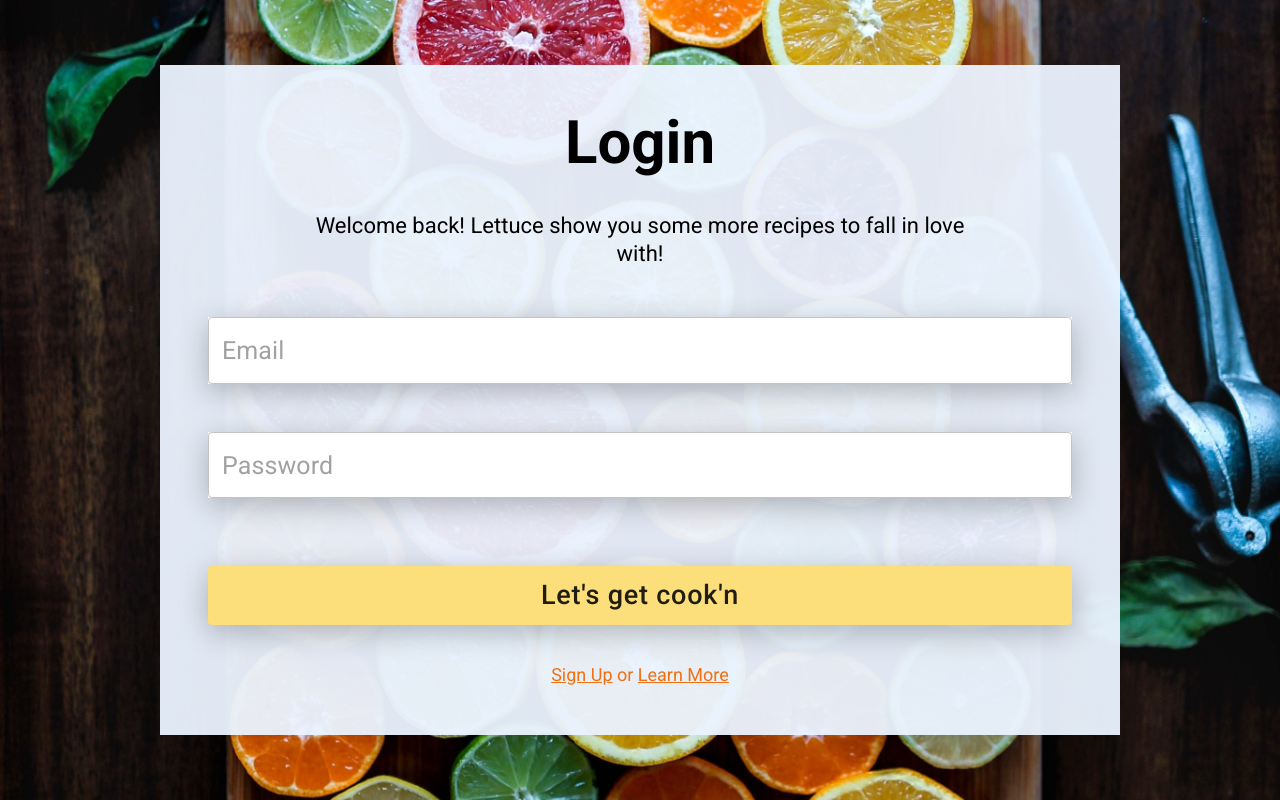
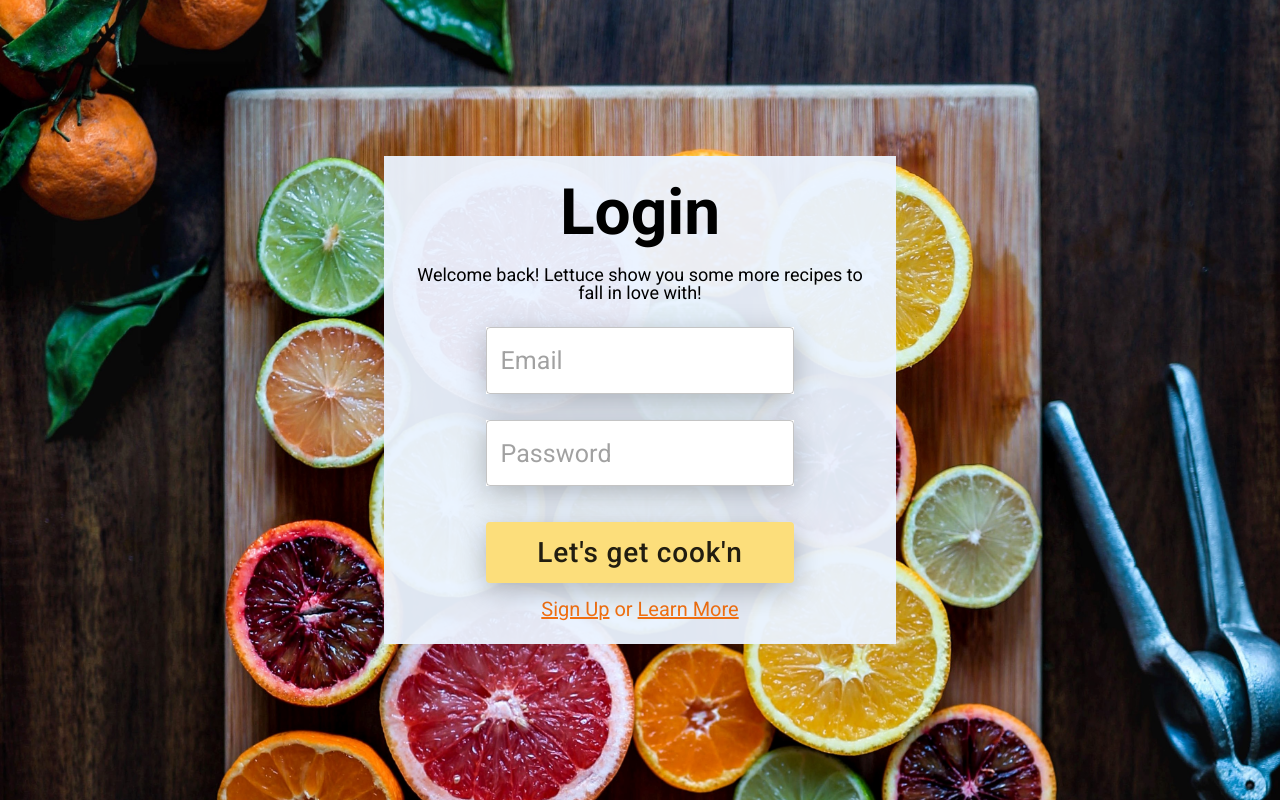
Before and after one commit to Reciplease-App/frontend, a React (Create React App) app: page /login in a window 1280 px wide. Built offline with nearby package versions, Linux system fonts and the light colour scheme.

Commit message:
reverted back to previous styles for now. Will update at a later time

```diff
--- a/src/components/LogIn.jsx
+++ b/src/components/LogIn.jsx
@@ -80,25 +80,17 @@ function LogIn() {
 
 export default LogIn
 
-// styled components
 const StyledSection = styled.section`
     height: 100vh;
-    width: 100vw;
     display: flex;
     flex-direction: column;
     justify-content: center;
     align-items: center;
-    background: url(/images/login-mobile-background.jpg);
+    width: 100%;
+    background: url(/images/edgar-castrejon-1CsaVdwfIew-unsplash.jpg);
     background-size: cover;
     background-repeat: no-repeat;
-    background-position: center;
-
-    @media(min-width: 43em) {
-        background: url(/images/login-background.jpg);
-        background-size: cover;
-        background-repeat: no-repeat;
-        background-position: center;
-    }
+    background-position: 20% 45%;
 `
 
 const StyledContainer = styled.div`
@@ -106,74 +98,52 @@ const StyledContainer = styled.div`
     flex-direction: column;
     justify-content: center;
     align-items: center;
-    width: 90%;
+    width: 40%;
     background: rgba(235, 244, 255, 0.95);
-
-    @media(min-width: 43em) {
-        width: 75%;
-    }
-
     h1 {
-        font-size: 5rem;
+        font-size: 6.4rem;
         margin-top: 5%;
         margin-bottom: 4%;
         font-weight: bold;
-
-        @media(min-width: 43em) {
-            font-size: 6rem;
-        }
     }
-
     p {
         font-size: 1.8rem;
-        line-height: 1.3;
-        width: 70%;
+        width: 454px;
         text-align: center;
         margin-bottom: 5%;
-
-        @media(min-width: 43em) {
-            font-size: 2.2rem;
-        }
     }
-
     form {
         display: flex;
         flex-direction: column;
         align-items: center;
         width: 100%;
-
         .MuiFormControl-root {
             margin-bottom: 5%;
-            width: 90%;
+            width: 358px;
             background: #ffffff;
+            width: 60%;
             box-shadow: 0px 7px 29px rgba(0, 0, 0, 0.25);
 
             input {
-                font-size: 2rem;
-
-                @media(min-width: 43em) {
-                    font-size: 2.5rem;
-                }
+                font-size: 2.5rem;
             }
         }
-
         button {
             background: #FCDE7B;
-            font-size: 2.2rem;
-            width: 90%;
+            font-size: 2.8rem;
+            width: 60%;
             margin-top: 2%;
-            margin-bottom: 4%;
+            margin-bottom: 3%;
             box-shadow: 0px 7px 29px rgba(0, 0, 0, 0.25);
             text-transform: none;
 
-            @media(min-width: 43em) {
-                font-size: 2.7rem;
+            :hover {
+                background: #FDF1CA;
             }
         }
     }
-
     .options, a {
-        font-size: 1.8rem;
+        font-size: 2rem;
         color: #F17012;
     }
 `
```
